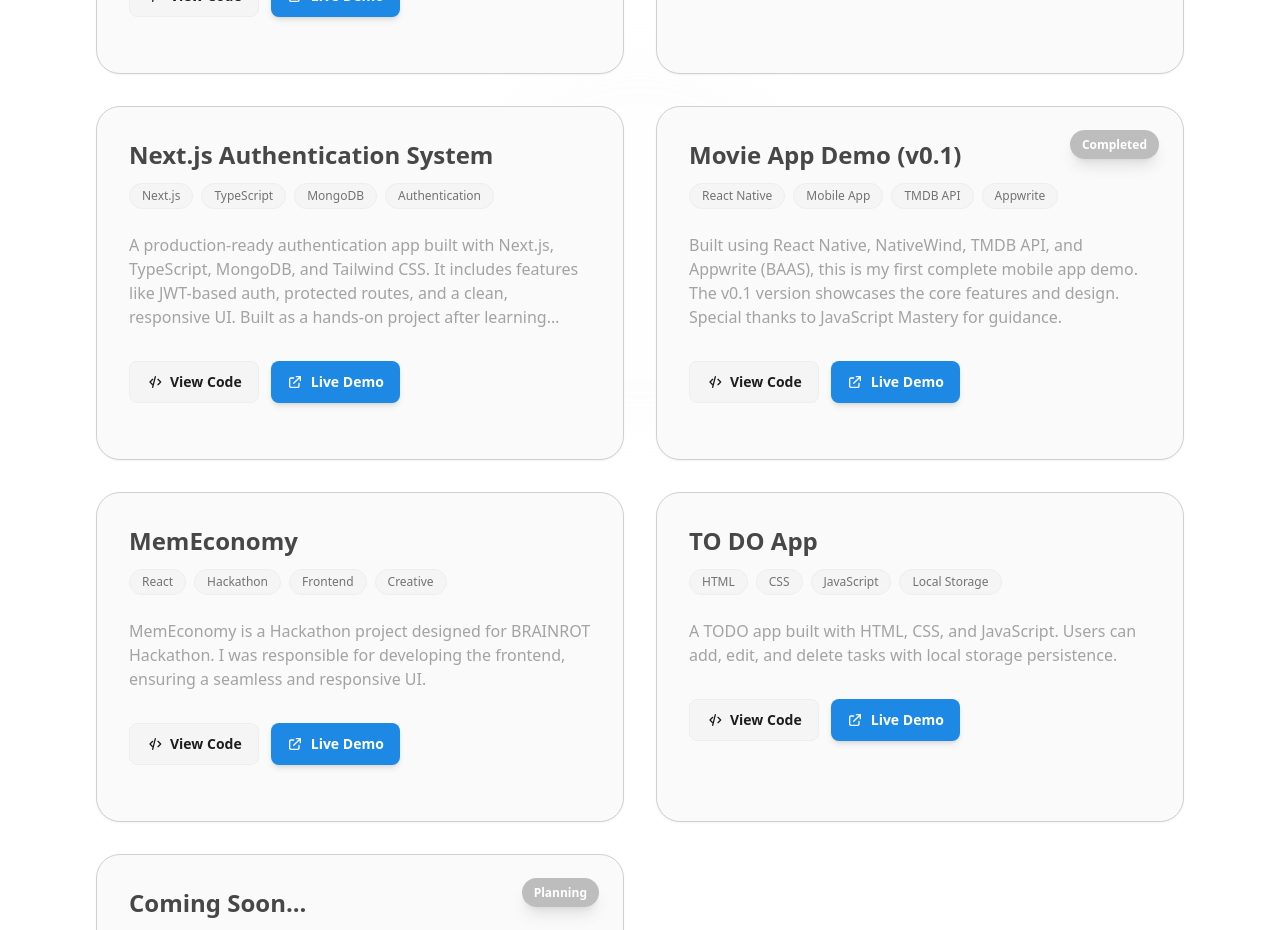
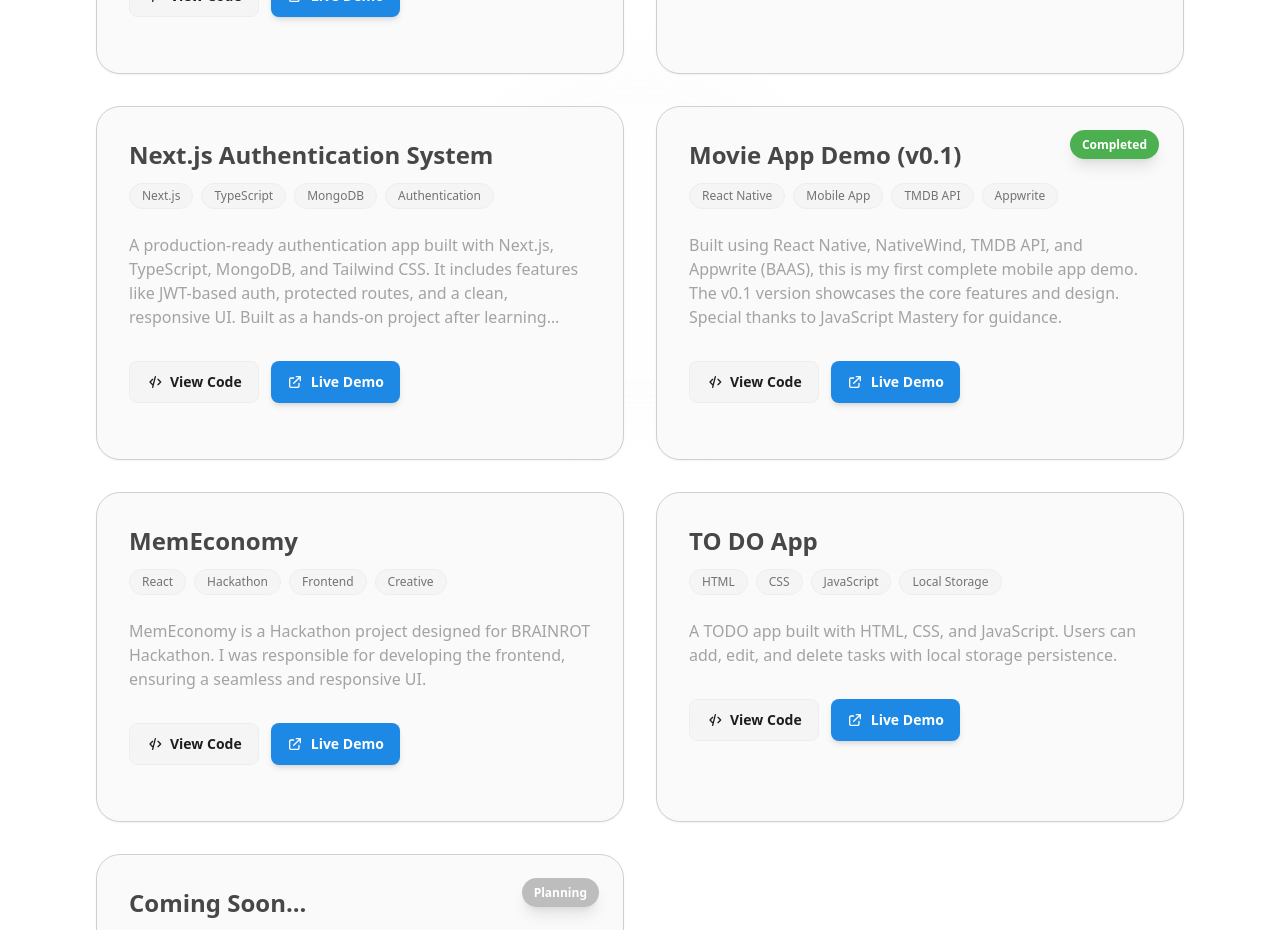
Before and after one commit to Soumyodeep-Dey/SD-portfolio, a React (Vite) app: page /projects in a window 1280 px wide. Shown: the part 1140-2070 px from the top of the page. Built offline with nearby package versions, Linux system fonts and the light colour scheme.

Commit message:
style : css upgradation in project

```diff
--- a/src/components/Projects/Projects.jsx
+++ b/src/components/Projects/Projects.jsx
@@ -110,7 +110,7 @@ function Projects() {
   const getStatusColor = (status) => {
     switch (status) {
       case 'developing': return 'bg-warning-500';
-      case 'published': return 'bg-success-500';
+      case 'completed': return 'bg-success-500';
       case 'published': return 'bg-primary-500';
       case 'planning': return 'bg-light-600 dark:bg-dark-600';
       default: return 'bg-light-600 dark:bg-dark-600';
```
